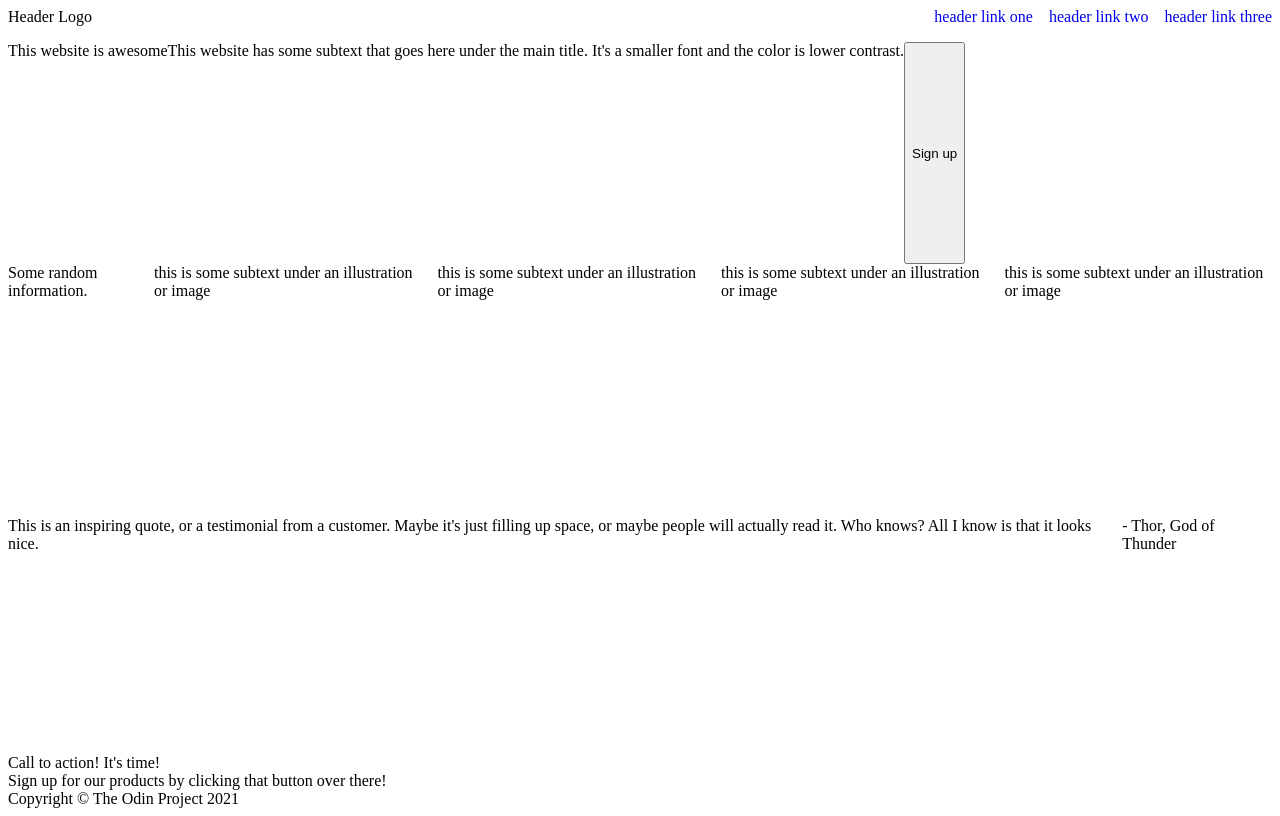
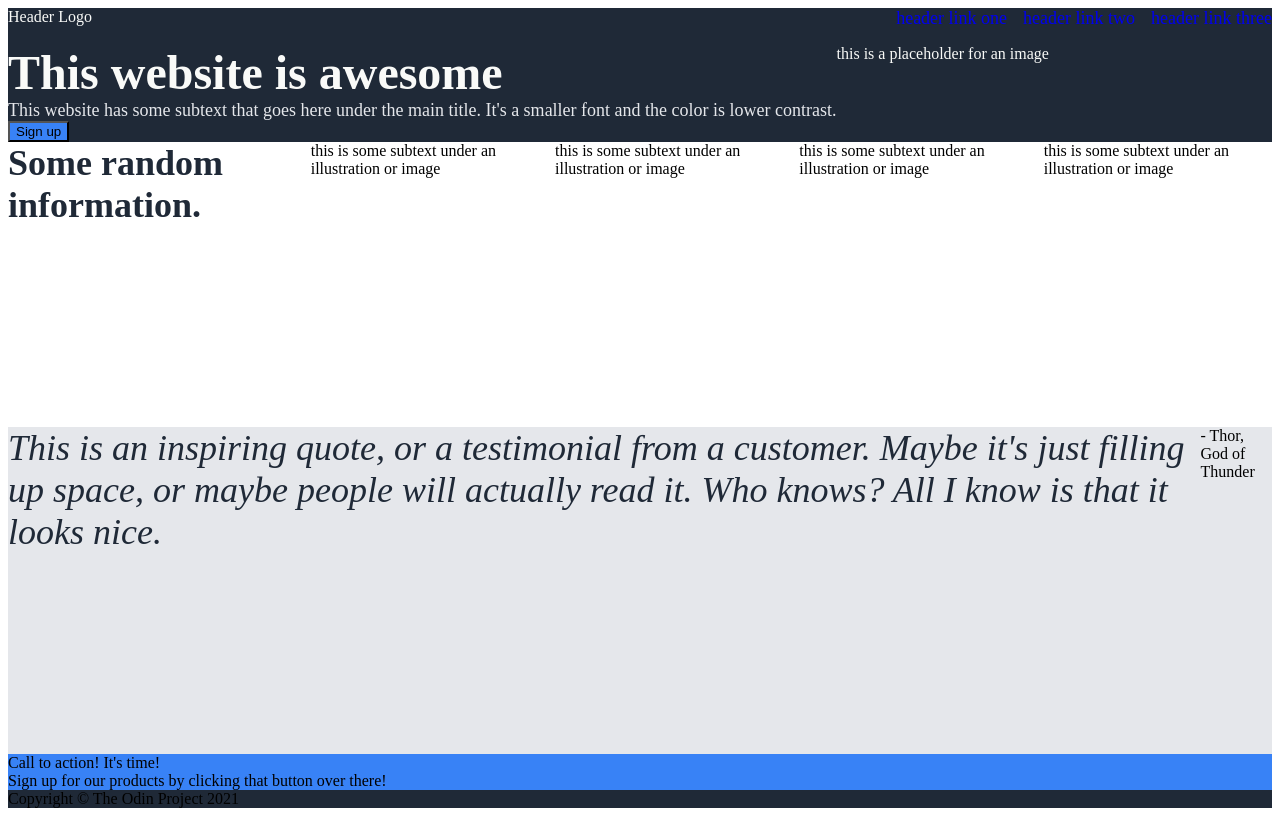
Before and after one commit to ghon11/landing_page, a plain HTML site: page index.html in a window 1280 px wide. Drawn offline with Linux system fonts and the light colour scheme.

Commit message:
Add styling from color_and_stuff.png

```diff
--- a/index.html
+++ b/index.html
@@ -18,7 +18,8 @@
                 <li><a href="#">header link three</a></li>
             </ul>
         </div>
-        <div class="awesome">
+        <div class="hero">
+            <div class="hero_left">
                 <div class="awesome_header">
                     This website is awesome
                 </div>
@@ -27,9 +28,13 @@
                     It's a smaller font and the color is lower contrast.
                 </div>
                 <button class="sign_up">Sign up</button>
+            </div>
+            <div class="hero_right">
+                this is a placeholder for an image
+            </div>
         </div>
         <div class="random_info">
-            <div id="title2">Some random information.</div>
+            <div class="title2">Some random information.</div>
             <ul>
                 <li>this is some subtext under an illustration or image</li>
                 <li>this is some subtext under an illustration or image</li>
@@ -38,7 +43,7 @@
             </ul>
         </div>
         <div class="inspirational_quote">
-            <div id="quote">
+            <div class="quote">
                 This is an inspiring quote, or a testimonial from a customer.
                 Maybe it's just filling up space, or maybe people will actually
                 read it. Who knows? All I know is that it looks nice.
@@ -48,10 +53,10 @@
             </div>
         </div>
         <div class="sign_up">
-            <div id="header">
+            <div class="sign_up_header">
                 Call to action! It's time!
             </div>
-            <div id="text">
+            <div class="sign_up_text">
                 Sign up for our products by clicking that button over there!
             </div>
         </div>
--- a/styles.css
+++ b/styles.css
@@ -8,11 +8,52 @@ body {
 .header {
     display: flex;
     justify-content: space-between;
+    background-color: #1f2937;
 }
 
-.awesome {
+.hero, .footer {
+    background-color: #1f2937;
+}
+
+.hero {
+    color: #f9faf8;
     display: flex;
-    flex: 1;
+}
+
+.awesome_header {
+    font-size: 48px;
+    font-weight: bolder;
+    color: #f9faf8;
+}
+
+.left_links {
+    size: 24px;
+    color: #f9faf8;
+}
+
+.sign_up {
+    background-color: #3882f6;
+}
+
+.title2 {
+    font-size: 36px;
+    font-weight: bolder;
+    color: #1f2937;
+}
+
+.inspirational_quote {
+    background-color: #e5e7eb;
+}
+
+.quote {
+    font-size: 36px;
+    color: #1f2937;
+    font-style: italic;
+}
+
+.awesome_content, .right_links {
+    font-size: 18px;
+    color: #e5e7eb;
 }
 
 .random_info {
```
